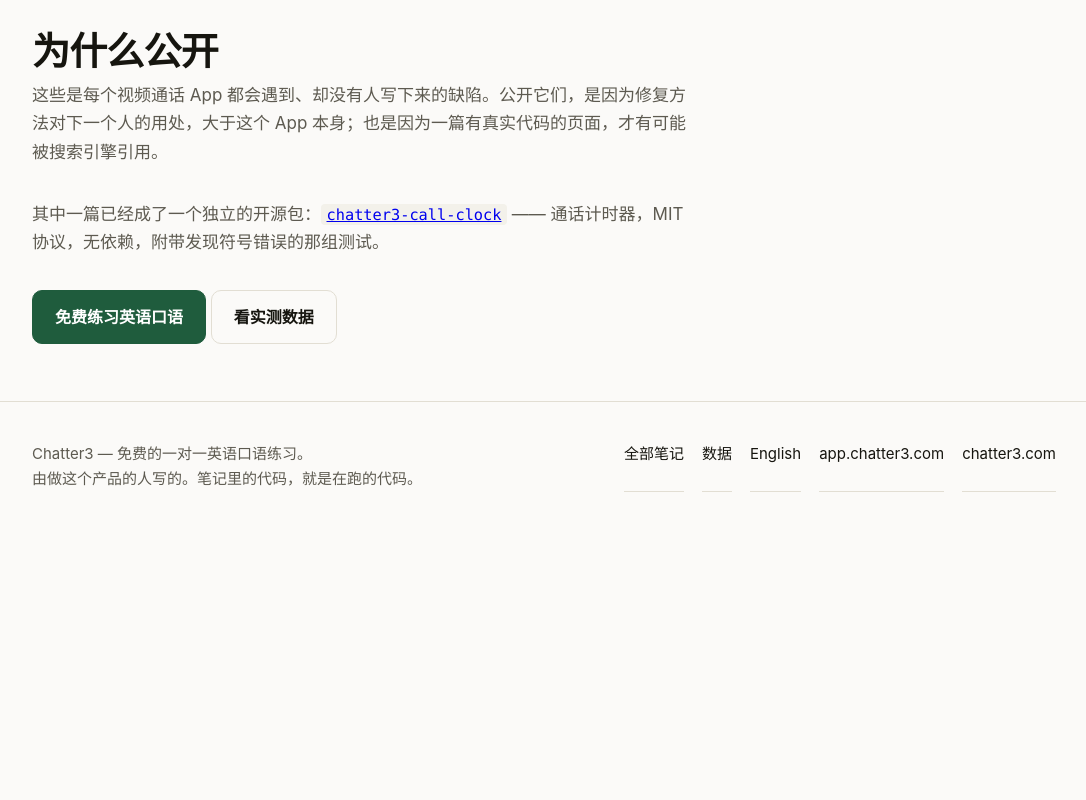
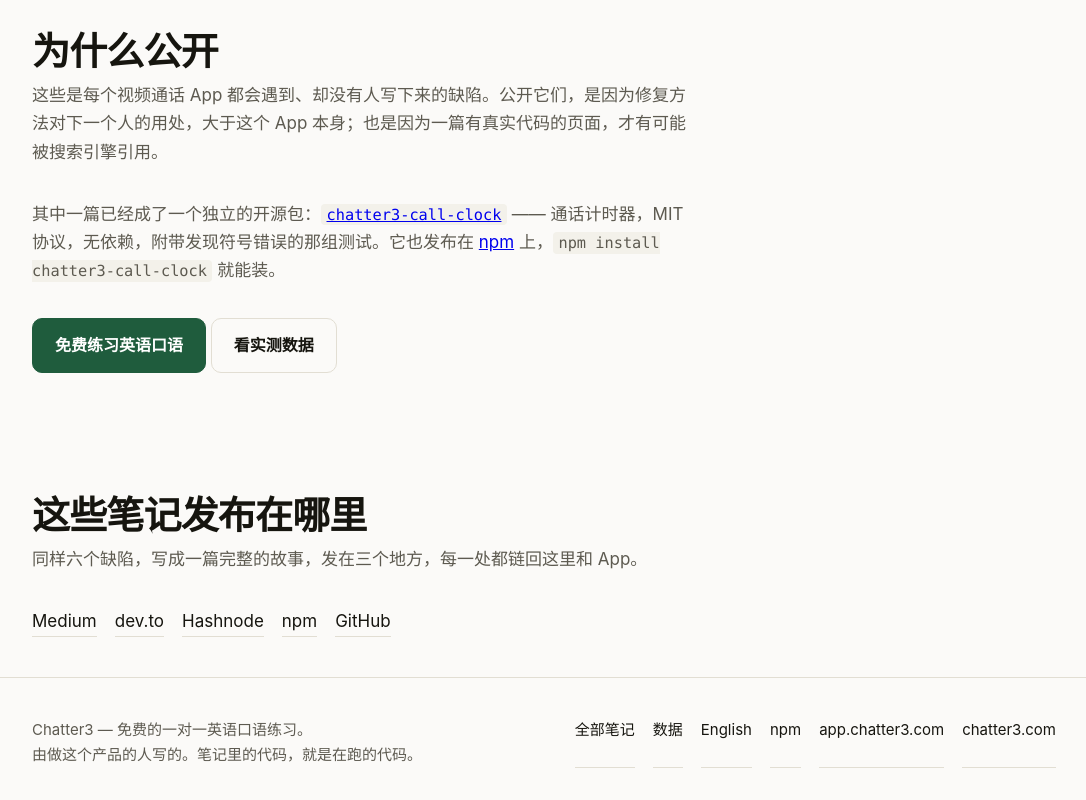
Before and after one commit to chatter3-lab/chatter3-lab.github.io, a plain HTML site: page zh/index.html in a window 1280 px wide. Shown: the part 1471-2271 px from the top of the page, without its empty margins (96-1182 px from the left). Before the commit the page ends 2017 px from the top, so only its background shows below. Drawn offline with Linux system fonts and the light colour scheme.

Commit message:
feat(seo): the notes point at every place they are published
The story is now in five places, and the notes are the index of them: a
reader who lands on the notes can find the story, and a crawler that
follows a link from the notes finds the pages that link back to the app.

  - Medium, dev.to and Hashnode each carry the story, self-canonical, with
    the links to the app and to the notes in the body,
  - the call clock is on npm as chatter3-call-clock, so
    `npm install chatter3-call-clock` is the short way to get it, and the
    npm page carries the links to the app and to the notes.

The index and the Chinese index now say where the notes are published, and
the call-clock note and both footers link to npm.

```diff
--- a/style.css
+++ b/style.css
@@ -257,6 +257,16 @@ figcaption { font-size: 14px; color: var(--muted); margin-top: 8px; }
 .site-foot a:hover { border-bottom-color: var(--accent); color: var(--accent); }
 .foot-links { display: flex; flex-wrap: wrap; gap: 18px; }
 
+/* Where the notes are published: a row of quiet links. */
+.pub-links { display: flex; flex-wrap: wrap; gap: 10px 18px; margin: 0; }
+.pub-links a {
+  color: var(--ink);
+  text-decoration: none;
+  border-bottom: 1px solid var(--line);
+  padding-bottom: 1px;
+}
+.pub-links a:hover { border-bottom-color: var(--accent); color: var(--accent); }
+
 .skip {
   position: absolute;
   left: -9999px;
--- a/zh/index.html
+++ b/zh/index.html
@@ -97,8 +97,22 @@
     <div class="wrap">
       <h2>为什么公开</h2>
       <p class="section-note">这些是每个视频通话 App 都会遇到、却没有人写下来的缺陷。公开它们，是因为修复方法对下一个人的用处，大于这个 App 本身；也是因为一篇有真实代码的页面，才有可能被搜索引擎引用。</p>
-      <p class="section-note">其中一篇已经成了一个独立的开源包：<a href="https://github.com/chatter3-lab/chatter3-call-clock"><code>chatter3-call-clock</code></a> —— 通话计时器，MIT 协议，无依赖，附带发现符号错误的那组测试。</p>
+      <p class="section-note">其中一篇已经成了一个独立的开源包：<a href="https://github.com/chatter3-lab/chatter3-call-clock"><code>chatter3-call-clock</code></a> —— 通话计时器，MIT 协议，无依赖，附带发现符号错误的那组测试。它也发布在 <a href="https://www.npmjs.com/package/chatter3-call-clock">npm</a> 上，<code>npm install chatter3-call-clock</code> 就能装。</p>
       <p><a class="btn" href="https://app.chatter3.com">免费练习英语口语</a> <a class="btn btn--quiet" href="/data/">看实测数据</a></p>
+    </div>
+  </section>
+
+  <section class="notes">
+    <div class="wrap">
+      <h2>这些笔记发布在哪里</h2>
+      <p class="section-note">同样六个缺陷，写成一篇完整的故事，发在三个地方，每一处都链回这里和 App。</p>
+      <p class="pub-links">
+        <a href="https://medium.com/@chatter3_lab/six-production-bugs-in-a-webrtc-app-with-the-tests-that-keep-them-fixed-aef40ace1c3a">Medium</a>
+        <a href="https://dev.to/chatter3_lab/six-production-bugs-in-a-webrtc-app-with-the-tests-that-keep-them-fixed-25oj">dev.to</a>
+        <a href="https://hashnode.com/posts/six-production-bugs-in-a-webrtc-app-with-the-tests-that-keep-them-fixed/6afd4846d442bab38e0895c0">Hashnode</a>
+        <a href="https://www.npmjs.com/package/chatter3-call-clock">npm</a>
+        <a href="https://github.com/chatter3-lab/chatter3-call-clock">GitHub</a>
+      </p>
     </div>
   </section>
 </main>
@@ -113,6 +127,7 @@
       <a href="/zh/">全部笔记</a>
       <a href="/data/">数据</a>
       <a href="/">English</a>
+      <a href="https://www.npmjs.com/package/chatter3-call-clock">npm</a>
       <a href="https://app.chatter3.com">app.chatter3.com</a>
       <a href="https://chatter3.com">chatter3.com</a>
     </div>
```
Also changed, not shown: call-clock/index.html (+2 -1 lines), index.html (+15 -1 lines), 1 other file.
